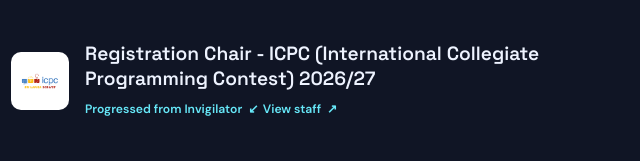
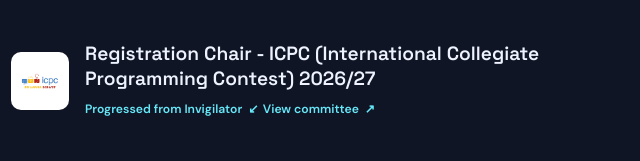
Before and after one commit to JASUthpala/JASUthpala.github.io, a plain HTML site: page index.html in a window 1280 px wide. Shown: the part 5205-5366 px from the top of the page, 283-923 px from the left. Drawn offline with nearby package versions, Linux system fonts and the light colour scheme.

Commit message:
update icpc data

```diff
--- a/index.html
+++ b/index.html
@@ -692,7 +692,7 @@
                     href="https://icpc.ieee.lk/staff"
                     target="_blank"
                     rel="noreferrer"
-                    >View staff <span aria-hidden="true">↗</span></a
+                    >View committee <span aria-hidden="true">↗</span></a
                   >
                 </div>
               </div>
```
